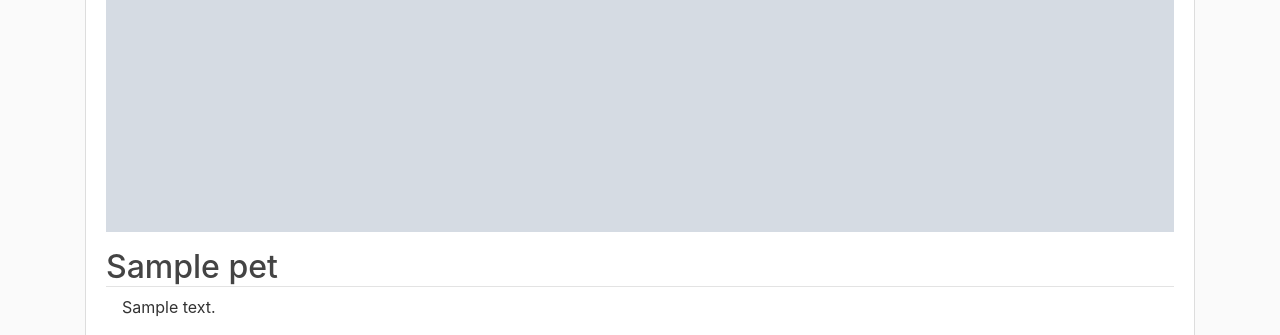
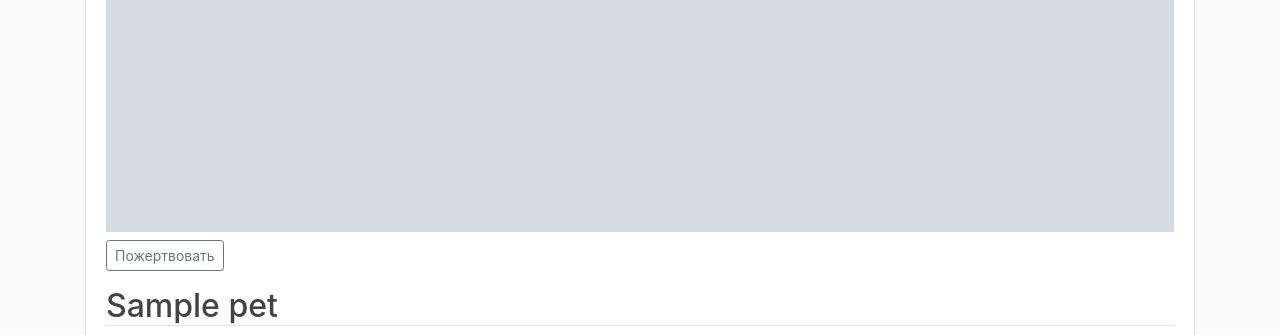
Before and after one commit to Fezaru/homeless-pets-crowdfunding, a Django app: page /pets/1/ in a window 1280 px wide. Shown: the part 659-994 px from the top of the page. Run offline with Django 4.2, Linux system fonts and the light colour scheme; tables that the repository leaves empty hold one stand-in row (values such as "Sample post"); grey boxes marked "Sample" are stand-in pictures; some libraries are stand-ins or nearby versions.

Commit message:
Update templates

```diff
--- a/paypal_payment/templates/paypal_payment/process.html
+++ b/paypal_payment/templates/paypal_payment/process.html
@@ -1,6 +1,7 @@
 {% extends "pets/base.html" %}
 {% load crispy_forms_tags %}
 {% block content %}
-    <p>Для совершения пожертвований используется платежная система PayPal. Введите сумму, которую вы хотите пожертвовать и следуйте инструкциям.</p>
+    <div>Для совершения пожертвований используется платежная система PayPal</div>
+    <div>Введите сумму, которую вы хотите пожертвовать и следуйте инструкциям.</div>
     {{ form.render }}
 {% endblock content %}
--- a/pets/templates/pets/pets_catalog_detail.html
+++ b/pets/templates/pets/pets_catalog_detail.html
@@ -13,12 +13,15 @@
                 </div>
             </div>
 
-            {% if pet.created_by_user == user %}
-                <div>
-                    <a href="{% url 'pets-update' pet.id %}" class="btn btn-secondary btn-sm mt-1 mb-1">Обновить</a>
-                    <a href="{% url 'pets-delete' object.id %}" class="btn btn-danger btn-sm mt-1 mb-1">Удалить</a>
-                </div>
-            {% endif %}
+            <div class="mt-2 mb-1">
+                <a type="button" class="btn btn-sm btn-outline-secondary" href="{% url 'payment-process' %}">Пожертвовать</a>
+
+                {% if pet.created_by_user == user %}
+                    <a href="{% url 'pets-update' pet.id %}" class="btn btn-secondary btn-sm">Обновить</a>
+                    <a href="{% url 'pets-delete' object.id %}" class="btn btn-danger btn-sm">Удалить</a>
+                {% endif %}
+            </div>
+
             <h2 class="article-title mt-3" style="border-bottom: 1px solid #e3e3e3">{{ object.name }}</h2>
             <p class="article-content px-3">{{ object.description }}</p>
 
--- a/pets/templates/pets/pets_catalog_list.html
+++ b/pets/templates/pets/pets_catalog_list.html
@@ -22,10 +22,9 @@
                             </div>
                             <div class="d-flex justify-content-between align-items-center">
                                 <div class="btn-group">
-                                    <button type="button" class="btn btn-sm btn-outline-secondary">View</button>
-                                    <button type="button" class="btn btn-sm btn-outline-secondary">Edit</button>
+                                    <a type="button" class="btn btn-sm btn-outline-secondary" href="{% url 'payment-process' %}">Пожертвовать</a>
+{#                                    <button type="button" class="btn btn-sm btn-outline-secondary">Edit</button>#}
                                 </div>
-                                <small class="text-muted">9 mins</small>
                             </div>
                         </div>
                     </div>
```
